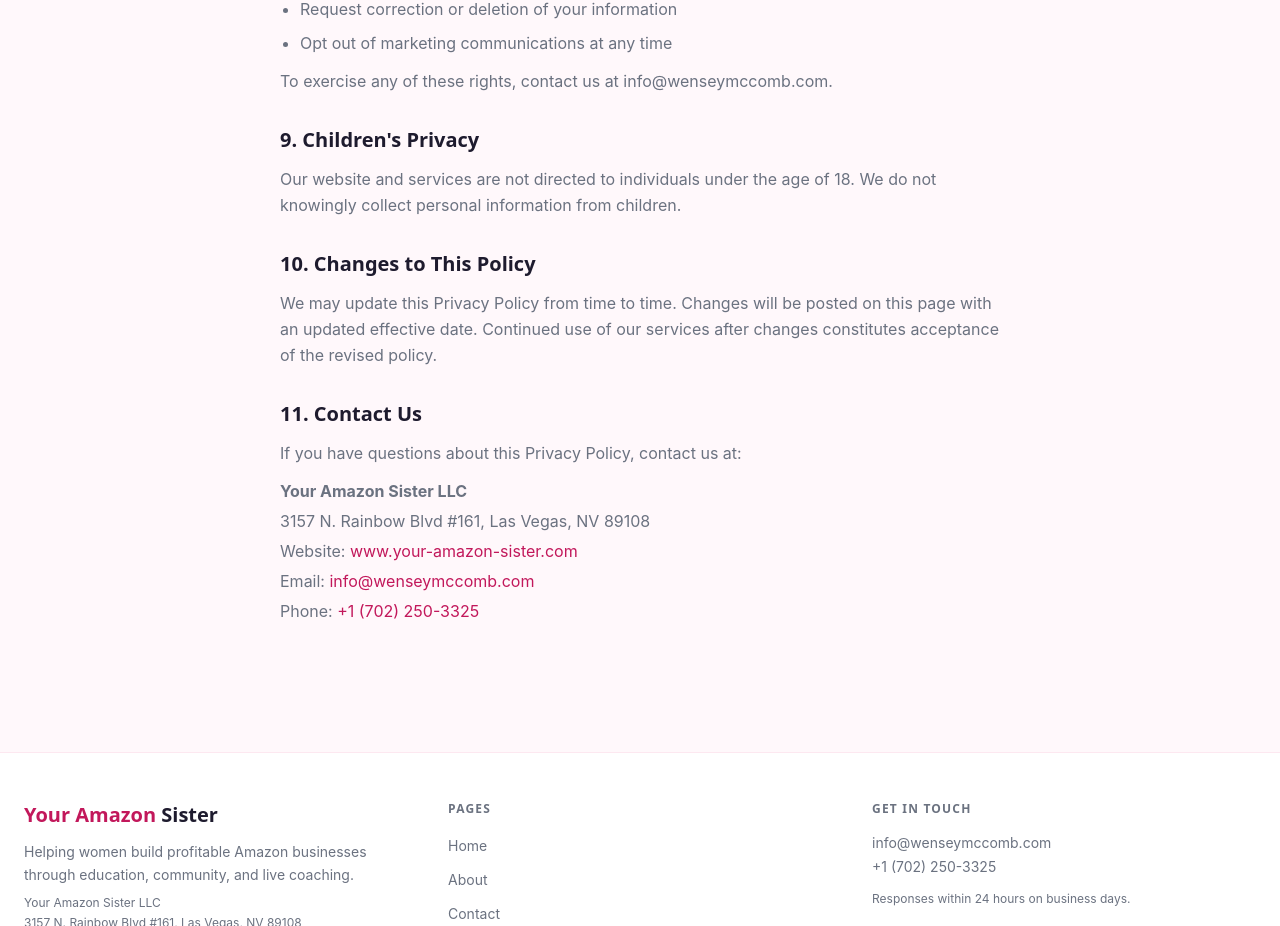
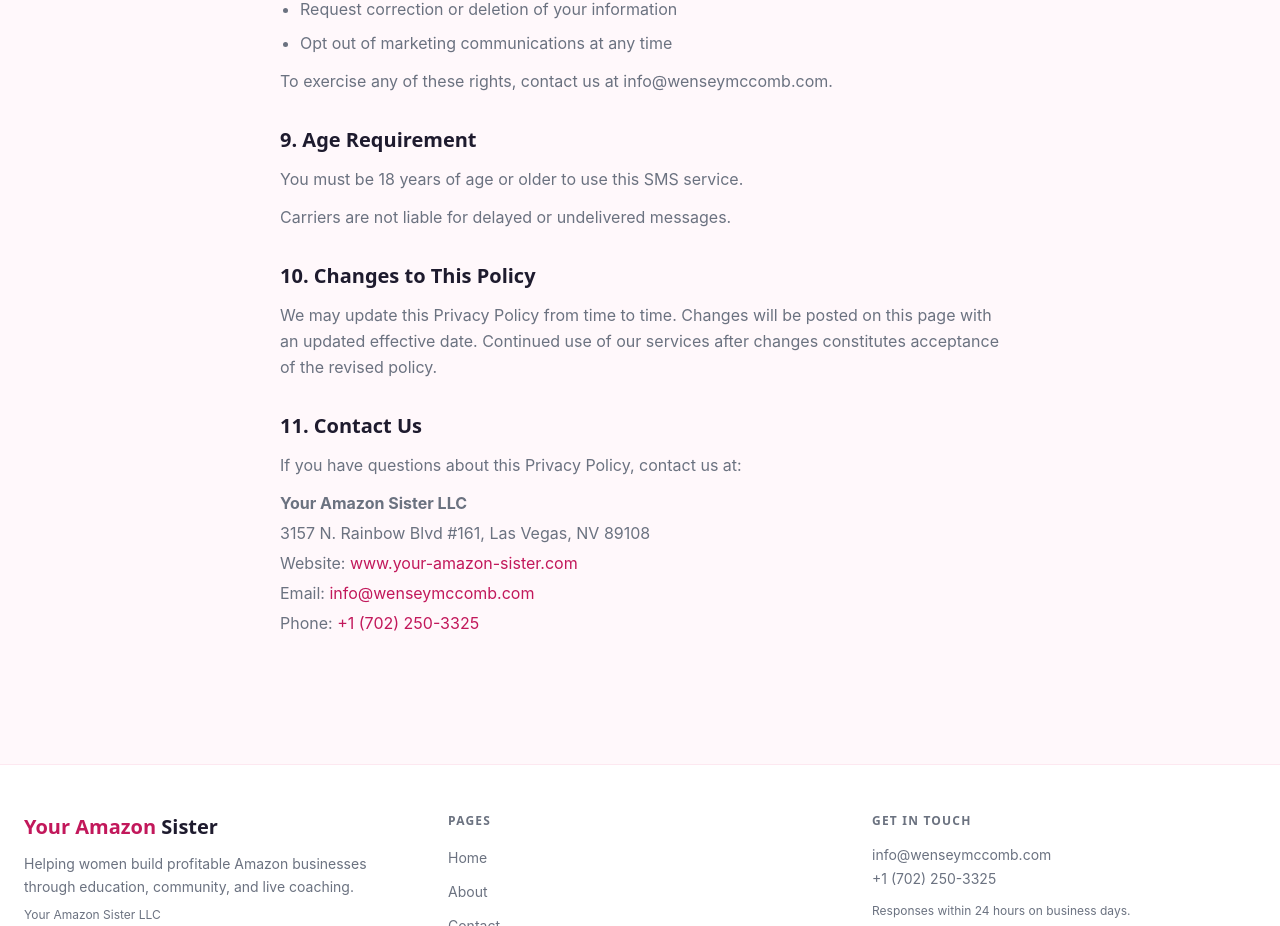
Before and after one commit to AsianNoodles-creator/your-amazon-sister, a Next.js app: page /privacy in a window 1280 px wide. Shown: the part 2436-3362 px from the top of the page. Built offline with nearby package versions, Linux system fonts and the light colour scheme.

Commit message:
fix: A2P compliance — age requirement, carrier liability, SMS message types
- Privacy policy: replace Children's Privacy with Age Requirement (18+)
  and carrier liability disclaimer
- Terms of Service: add full list of SMS message types users may receive

```diff
--- a/src/app/privacy/page.tsx
+++ b/src/app/privacy/page.tsx
@@ -129,10 +129,12 @@
           </div>
 
           <div>
-            <h2 className="text-xl font-bold text-[var(--color-primary-text)] mb-3">9. Children&apos;s Privacy</h2>
+            <h2 className="text-xl font-bold text-[var(--color-primary-text)] mb-3">9. Age Requirement</h2>
+            <p className="mb-3">
+              You must be 18 years of age or older to use this SMS service.
+            </p>
             <p>
-              Our website and services are not directed to individuals under the age of 18.
-              We do not knowingly collect personal information from children.
+              Carriers are not liable for delayed or undelivered messages.
             </p>
           </div>
 
--- a/src/app/terms/page.tsx
+++ b/src/app/terms/page.tsx
@@ -61,6 +61,11 @@
               {" "}{BUSINESS_NAME} as described in our{" "}
               <a href="/privacy" className="text-[var(--color-accent)] hover:underline">Privacy Policy</a>.
               You may opt out at any time by replying STOP. Message and data rates may apply.
+            </p>
+            <p className="mb-3">
+              You may receive SMS messages including alerts, notifications, appointment reminders, onboarding updates,
+              training guide delivery, webinar reminders, coaching updates, service notifications, and promotional
+              messages such as special offers, discounts, and product updates.
             </p>
             <p>
               <strong>Your opt-in consent and phone number are never sold, shared, or distributed to any third party.</strong> SMS
```
